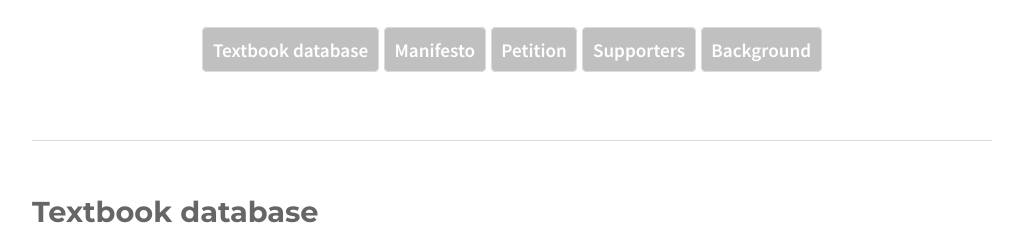
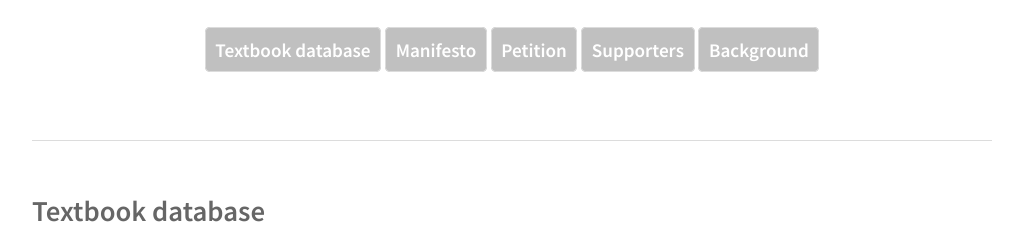
Before and after one commit to Paperight/textbookrevolutioncoza, a plain HTML site: page index.html in a window 1280 px wide. Shown: the part 561-800 px from the top of the page, without its empty margins (128-1151 px from the left). Drawn offline with Linux system fonts and the light colour scheme.

Commit message:
Change body font

```diff
--- a/style.css
+++ b/style.css
@@ -5,7 +5,7 @@
 /* -------------- BODY */
 
 body {
-	font-family: "Montserrat", sans-serif;
+	font-family: "Source Sans Pro", sans-serif;
 	font-size: 1.2em;
 	margin: 0;
 	padding: 0;
@@ -125,7 +125,6 @@ a:hover, a:active, a:focus {
 }
 
 a.link-button {
-	font-family: "Source Sans Pro", sans-serif;
 	display: block;
 	background-color: silver;
 	border: 1px solid gainsboro;
```
